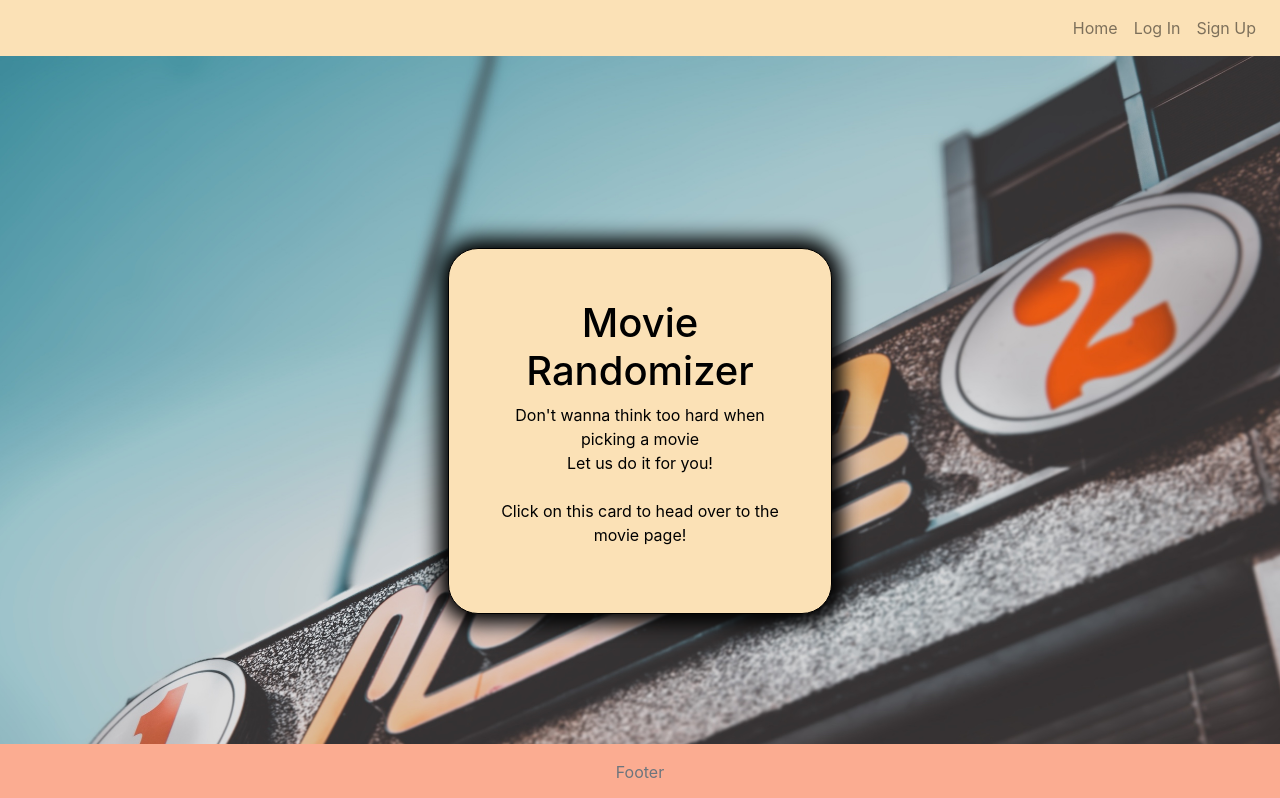
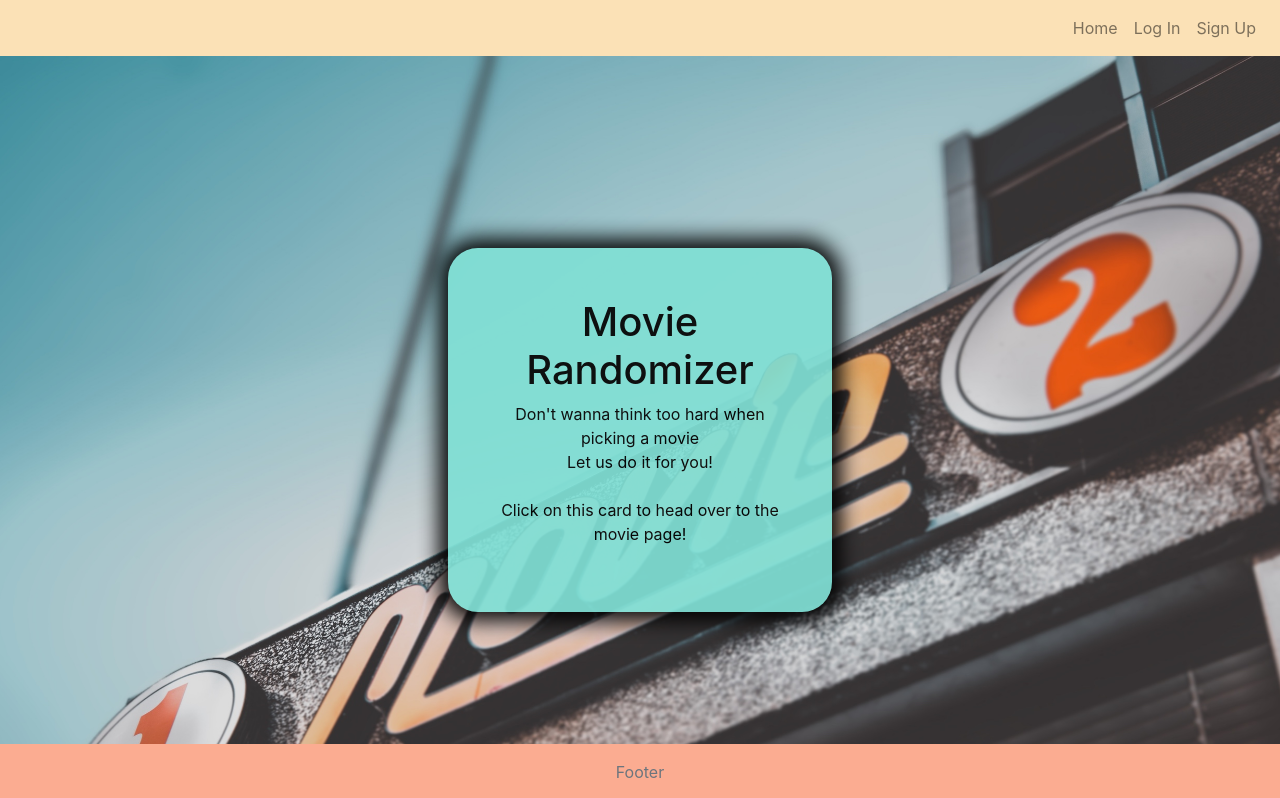
Before and after one commit to katean004/Spontaneous-Weekend-3.0, a React (Create React App) app: page /home in a window 1280 px wide. Shown: the top 798 px of the page. Built offline with nearby package versions, Linux system fonts and the light colour scheme; no server answers.

Commit message:
Styling card

```diff
--- a/src/components/Home/home.css
+++ b/src/components/Home/home.css
@@ -1,11 +1,4 @@
-.homePage_Main {
-  margin: 0;
-}
-.restaurantSection,
-.section__card {
-  border: 1px solid black;
-  /* margin: 100px; */
-}
+
 
 .movieSection {
   background-image: url("../../images/movieSection.JPG");
@@ -38,7 +31,8 @@
   margin-left: auto;
   margin-right: auto;
   margin-right: auto;
-  background-color: #fbe1b6;
+  background-color: #7fdfd4;
+  opacity: 0.92;
   box-shadow: 0 0 20px 10px black;
   cursor: pointer;
 }
```
